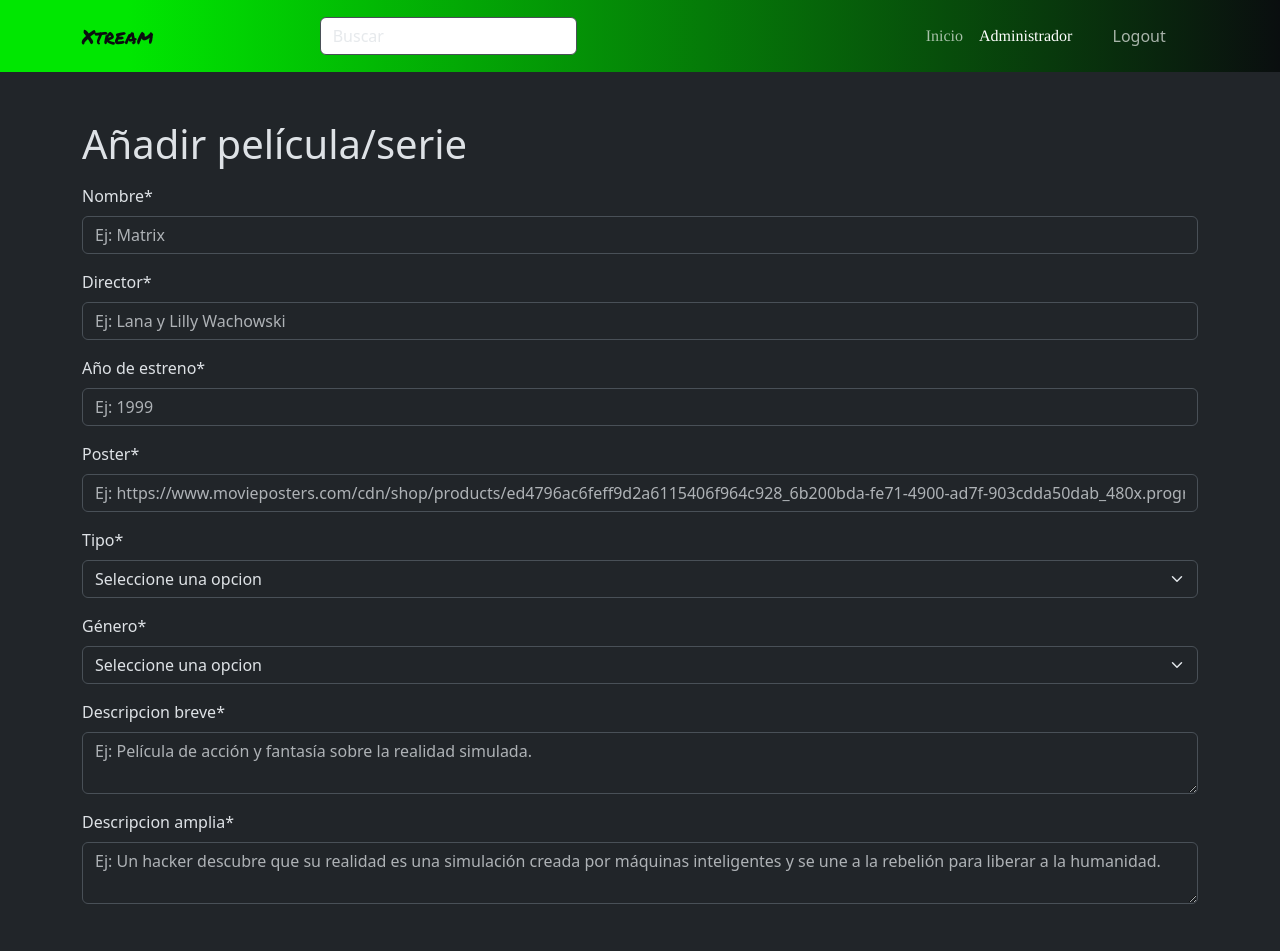
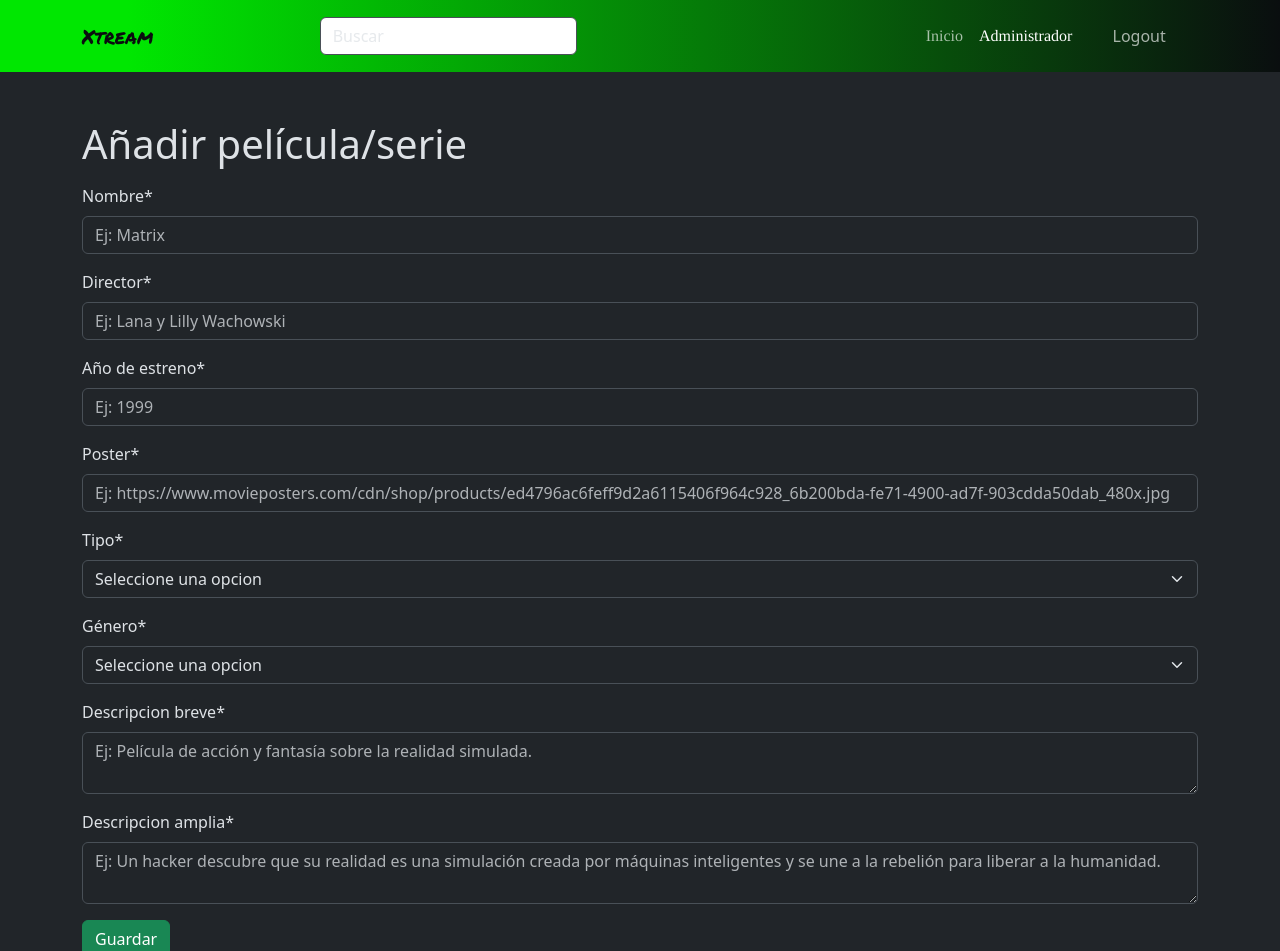
Before and after one commit to emiarias/Xtream, a React (Vite) app: page /administrador/crear in a window 1280 px wide. Shown: the top 951 px of the page. Built offline with nearby package versions, Linux system fonts and the light colour scheme; sample sign-in values are in the browser's storage.

Commit message:
maquetado del form de agregar/editar pelicula

```diff
--- a/src/Components/pages/FormularioPelicula.jsx
+++ b/src/Components/pages/FormularioPelicula.jsx
@@ -1,4 +1,4 @@
-import { Form } from "react-bootstrap";
+import { Button, Form } from "react-bootstrap";
 import { useForm } from "react-hook-form";
 
 const FormularioPelicula = ({ titulo }) => {
@@ -13,7 +13,7 @@ const FormularioPelicula = ({ titulo }) => {
   return (
     <section className="container my-5">
       <h1 className="my-3">{titulo}</h1>
-      <Form>
+      <Form onSubmit={handleSubmit((e) => e.preventDefault)}>
         <Form.Group className="mb-3">
           <Form.Label>Nombre*</Form.Label>
           <Form.Control
@@ -62,23 +62,15 @@ const FormularioPelicula = ({ titulo }) => {
             type="number"
             placeholder="Ej: 1999"
             {...register("anioEstreno", {
-              required: "El director es un dato obligatorio",
-              minLength: {
-                value: 1,
-                message: "El director debe tener al menos 1 caracteres",
-              },
-              maxLength: {
-                value: 4,
-                message: "El director debe tener como maximo 4 caracteres",
-              },
+              required: "El año de estreno es un dato obligatorio",
               min: {
-              value: 1800,
-              message: "El año mínimo es el 1800",
+                value: 1800,
+                message: "El año de estreno debe estar entre 1800 y 2025",
               },
               max: {
-              value: 2025,
-              message: "El año máximo es el 2025",
-              }
+                value: 2025,
+                message: "El año de estreno debe estar entre 1800 y 2025",
+              },
             })}
           />
           <Form.Text className="text-danger">
@@ -89,12 +81,11 @@ const FormularioPelicula = ({ titulo }) => {
           <Form.Label>Poster*</Form.Label>
           <Form.Control
             type="text"
-            placeholder="Ej: https://www.movieposters.com/cdn/shop/products/ed4796ac6feff9d2a6115406f964c928_6b200bda-fe71-4900-ad7f-903cdda50dab_480x.progressive.jpg"
+            placeholder="Ej: https://www.movieposters.com/cdn/shop/products/ed4796ac6feff9d2a6115406f964c928_6b200bda-fe71-4900-ad7f-903cdda50dab_480x.jpg"
             {...register("imagen", {
               required: "La url de la imagen es un dato obligatorio",
               pattern: {
-                value:
-                  /^(https?:\/\/)?([\da-z\.-]+)\.([a-z\.]{2,6})([\/\w \.-]*)*\/?(\.(jpg|jpeg|png|webp))$/,
+                value: /^https?:\/\/.+\.(jpg|jpeg|png|gif)(\?.*)?$/,
                 message:
                   "La imagen debe ser una url de imagen valida terminada en (jpg|jpeg|png|webp)",
               },
@@ -145,7 +136,7 @@ const FormularioPelicula = ({ titulo }) => {
             type="text"
             placeholder="Ej: Película de acción y fantasía sobre la realidad simulada."
             as="textarea"
-            {...register("formDescripcionBreve", {
+            {...register("descripcionBreve", {
               required: "La descripcion breve es un dato obligatorio",
               minLength: {
                 value: 2,
@@ -160,7 +151,7 @@ const FormularioPelicula = ({ titulo }) => {
             })}
           />
           <Form.Text className="text-danger">
-            {errors.formDescripcionBreve?.message}
+            {errors.descripcionBreve?.message}
           </Form.Text>
         </Form.Group>
         <Form.Group className="mb-3">
@@ -169,7 +160,7 @@ const FormularioPelicula = ({ titulo }) => {
             type="text"
             placeholder="Ej: Un hacker descubre que su realidad es una simulación creada por máquinas inteligentes y se une a la rebelión para liberar a la humanidad."
             as="textarea"
-            {...register("formDescripcionAmplia", {
+            {...register("descripcionAmplia", {
               required: "La descripcion amplia es un dato obligatorio",
               minLength: {
                 value: 2,
@@ -184,8 +175,13 @@ const FormularioPelicula = ({ titulo }) => {
             })}
           />
           <Form.Text className="text-danger">
-            {errors.formDescripcionAmplia?.message}
+            {errors.descripcionAmplia?.message}
           </Form.Text>
+        </Form.Group>
+        <Form.Group className="mb-4">
+          <Button variant="success" type="submit">
+            Guardar
+          </Button>
         </Form.Group>
       </Form>
     </section>
```
